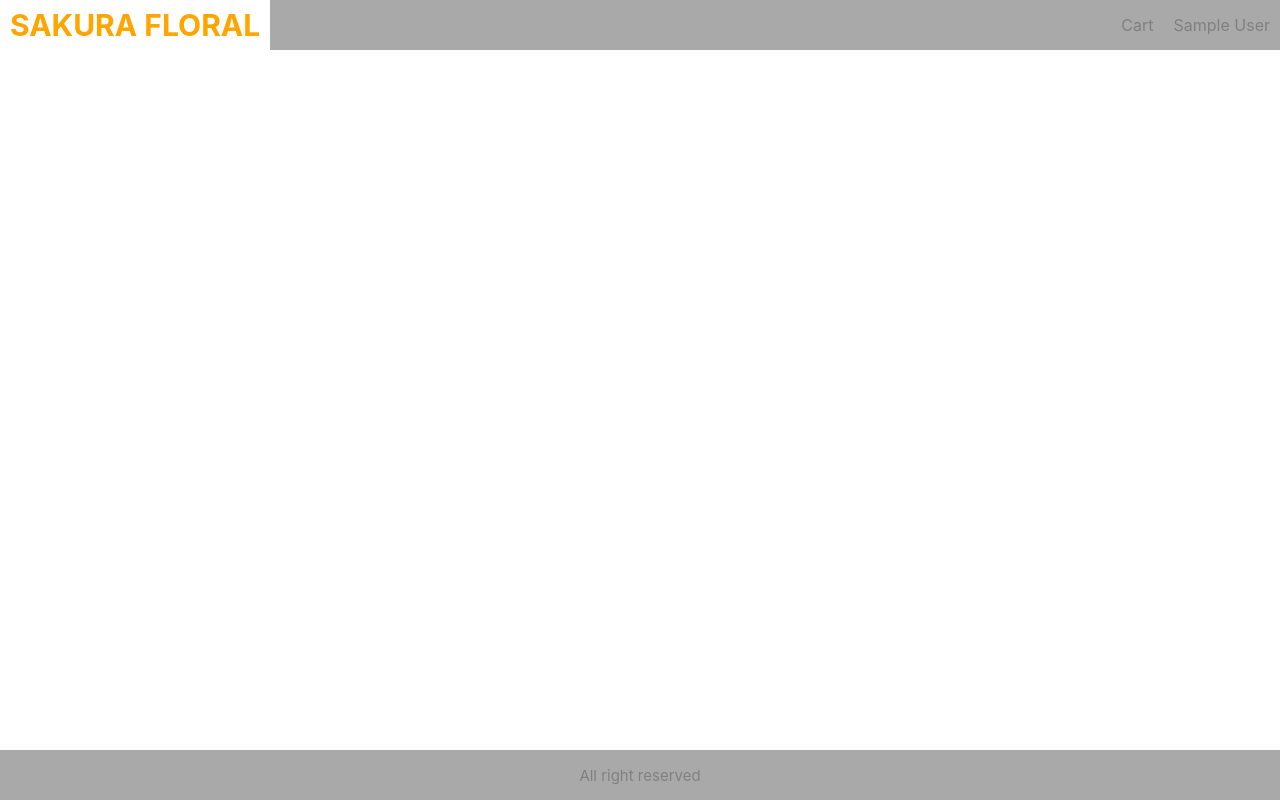
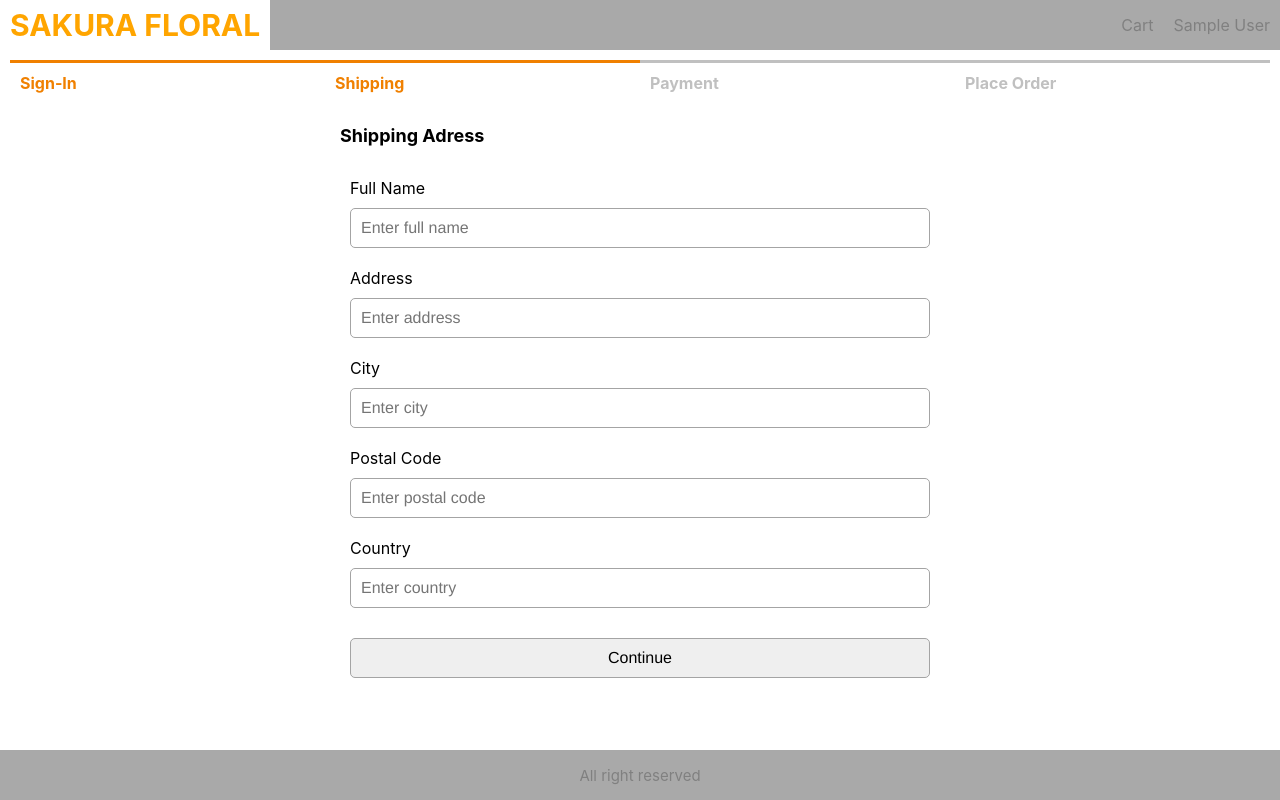
Before and after one commit to yoyowky/sakura, a React (Create React App) app in the folder frontend/: page /shipping in a window 1280 px wide. Built offline with nearby package versions, Linux system fonts and the light colour scheme; sample sign-in values are in the browser's storage; the HTML template or start-up script is replaced by a standard one.

Commit message:
shipping

```diff
--- a/frontend/src/App.js
+++ b/frontend/src/App.js
@@ -7,6 +7,7 @@
 import ProductScreen from './screens/ProductScreen.js';
 import SigninScreen from './screens/SigninScreen.js';
 import RegisterScreen from './screens/RegisterScreen.js';
+import ShippingAddressScreen from './screens/ShippingAddressScreen.js';
 
 function App() {
   const cart = useSelector(state=>state.cart);
@@ -52,6 +53,7 @@
             <Route path="/cart/:id?" component={CartScreen}></Route>
             <Route path="/signin" component={SigninScreen}></Route>
             <Route path="/register" component={RegisterScreen}></Route>
+            <Route path="/shipping" component={ShippingAddressScreen}></Route>
           </main>
           <footer className="row center">
               <div>All right reserved</div>
--- a/frontend/src/action/cartAction.js
+++ b/frontend/src/action/cartAction.js
@@ -1,5 +1,5 @@
 import Axios from "axios"
-import { CART_ADD_ITEM, CART_REMOVE_ITEM } from "../constants/cartConstants";
+import { CART_ADD_ITEM, CART_REMOVE_ITEM, CART_SAVE_SHIPPING_ADDRESS } from "../constants/cartConstants";
 
 export const addToCart = (id, qty) => async (dispatch, getState) => {
     console.log('action')
@@ -31,3 +31,11 @@
     });
     localStorage.setItem("cartItems", JSON.stringify(getState().cart.cartItems))
 }
+
+export const saveShippingAddress = (data) => (dispatch) => {
+    dispatch({
+        type: CART_SAVE_SHIPPING_ADDRESS,
+        payload: data
+    });
+    localStorage.setItem('shippingAddress', JSON.stringify(data))
+}
--- /dev/null
+++ b/frontend/src/components/CheckoutSteps.js
@@ -0,0 +1,12 @@
+import React from 'react'
+
+export default function CheckoutSteps(props) {
+    return (
+        <div className="row checkout-steps">
+            <div className={props.step1? 'active': ''}>Sign-In</div>
+            <div className={props.step2? 'active': ''}>Shipping</div>
+            <div className={props.step3? 'active': ''}>Payment</div>
+            <div className={props.step4? 'active': ''}>Place Order</div>
+        </div>
+    )
+}
--- a/frontend/src/constants/cartConstants.js
+++ b/frontend/src/constants/cartConstants.js
@@ -1,2 +1,4 @@
 export const CART_ADD_ITEM = 'CART_ADD_ITEM';
 export const CART_REMOVE_ITEM="CART_REMOVE_ITEM";
+
+export const CART_SAVE_SHIPPING_ADDRESS = 'CART_SAVE_SHIPPING_ADDRESS';
--- a/frontend/src/index.css
+++ b/frontend/src/index.css
@@ -249,3 +249,17 @@
 .dropdown:hover .dropdown-content {
   display: block;
 }
+
+/* checkout-steps */
+.checkout-steps > div {
+  border-top: 0.3rem #c0c0c0 solid;
+  color: #c0c0c0;
+  flex: 1;
+  padding: 1rem;
+  font-weight: bold;
+}
+
+.checkout-steps > div.active {
+  border-top-color: #f08000;
+  color: #f08000;
+}
--- a/frontend/src/reducers/cartReducers.js
+++ b/frontend/src/reducers/cartReducers.js
@@ -1,4 +1,4 @@
-import { CART_ADD_ITEM, CART_REMOVE_ITEM } from "../constants/cartConstants";
+import { CART_ADD_ITEM, CART_REMOVE_ITEM, CART_SAVE_SHIPPING_ADDRESS } from "../constants/cartConstants";
 
 export const cartReducer = (state={cartItems:[]}, action) => {
     switch(action.type){
@@ -22,6 +22,11 @@
                 ...state,
                 cartItems: state.cartItems.filter(x=>x.product!==id)
             }
+        case CART_SAVE_SHIPPING_ADDRESS:
+            return {
+                ...state,
+                shippingAddress: action.payload
+            }
         default:
             return state;
     }
--- /dev/null
+++ b/frontend/src/screens/ShippingAddressScreen.js
@@ -0,0 +1,93 @@
+import React, { useState } from 'react'
+import { useDispatch, useSelector } from 'react-redux';
+import { saveShippingAddress } from '../action/cartAction';
+import CheckoutSteps from '../components/CheckoutSteps'
+
+export default function ShippingAddressScreen(props) {
+    const userSignin = useSelector((state)=>state.userSignin);
+    const {userInfo} = userSignin;
+    const cart = useSelector((state)=>state.cart);
+    const {shippingAddress} = cart;
+    if(!userInfo){
+        props.history.push('/signin');
+    }
+    const [fullName, setFullName] = useState(shippingAddress.fullName);
+    const [address, setAddress] = useState(shippingAddress.address);
+    const [city, setCity] = useState(shippingAddress.city);
+    const [postalCode, setPostalCode] = useState(shippingAddress.postalCode);
+    const [country, setCountry] = useState(shippingAddress.country);
+    const dispatch = useDispatch();
+    const onSubmitHandler = (e)=>{
+        e.preventDefault();
+        const data = {fullName,address,city,postalCode,country};
+        dispatch(saveShippingAddress(data));
+        props.history.push('/payment')
+    }
+    return (
+        <div>
+            <CheckoutSteps step1 step2></CheckoutSteps>
+            <form className="form" onSubmit={onSubmitHandler}>
+                <h1>Shipping Adress</h1>
+                <div>
+                    <label htmlFor="fullName">Full Name</label>
+                    <input
+                     id="fullName"
+                     placeholder="Enter full name"
+                     value={fullName}
+                     onChange={(e)=>setFullName(e.target.value)}
+                     required
+                    >
+                    </input>
+                </div>
+                <div>
+                    <label htmlFor="address">Address</label>
+                    <input
+                        type="text"
+                        id="address"
+                        placeholder="Enter address"
+                        value={address}
+                        onChange={(e) => setAddress(e.target.value)}
+                        required
+                    ></input>
+                </div>
+                <div>
+                    <label htmlFor="city">City</label>
+                    <input
+                        type="text"
+                        id="city"
+                        placeholder="Enter city"
+                        value={city}
+                        onChange={(e) => setCity(e.target.value)}
+                        required
+                    ></input>
+                </div>
+                <div>
+                    <label htmlFor="postalCode">Postal Code</label>
+                    <input
+                        type="text"
+                        id="postalCode"
+                        placeholder="Enter postal code"
+                        value={postalCode}
+                        onChange={(e) => setPostalCode(e.target.value)}
+                        required
+                    ></input>
+                </div>
+                <div>
+                    <label htmlFor="country">Country</label>
+                    <input
+                        type="text"
+                        id="country"
+                        placeholder="Enter country"
+                        value={country}
+                        onChange={(e) => setCountry(e.target.value)}
+                        required
+                    ></input>
+                </div>
+                <div>
+                    <label/>
+                    <button className="primary" type="submit">Continue</button>
+                </div>
+            </form>
+        </div>
+    )
+}
--- a/frontend/src/store.js
+++ b/frontend/src/store.js
@@ -14,7 +14,10 @@
     cart:{
         cartItems: localStorage.getItem('cartItems')
         ? JSON.parse(localStorage.getItem('cartItems'))
-        : []
+        : [],
+        shippingAddress: localStorage.getItem('shippingAddress')
+        ? JSON.parse(localStorage.getItem('shippingAddress'))
+        : {}
     },
     userSignin:{
         userInfo: localStorage.getItem('userInfo')
```
